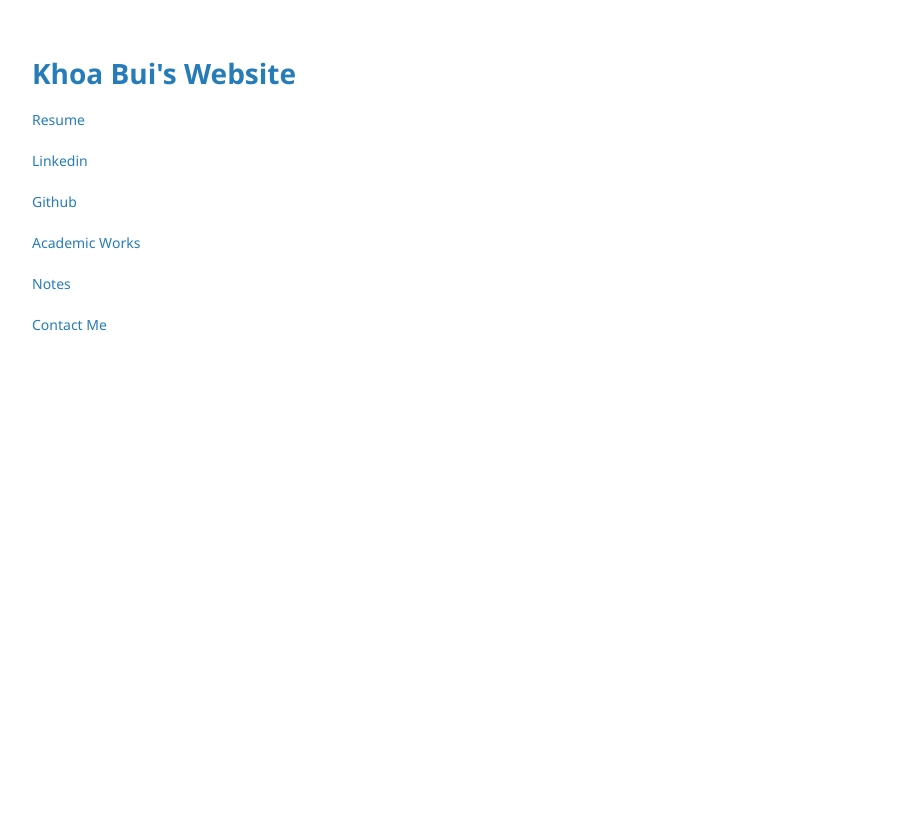
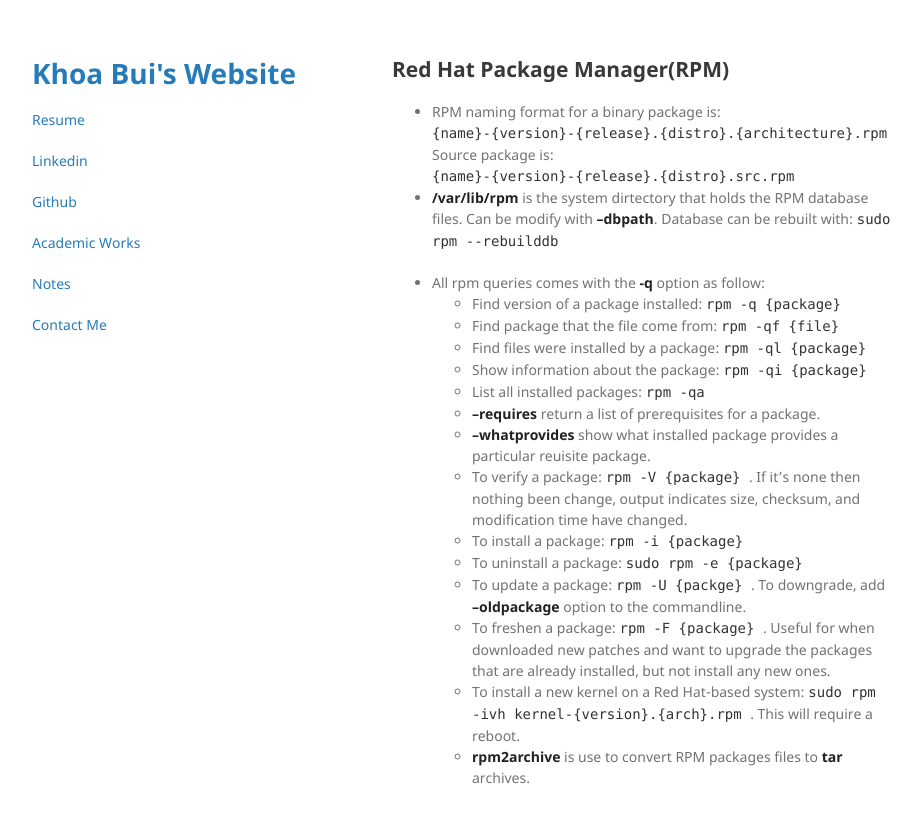
Before and after one commit to khoabuiv/khoabuiv.github.io, a Jekyll site: the page built from linux/rpm.md, in a window 1280 px wide. Shown: the top 823 px of the page, without its empty margins (178-1099 px from the left). Built offline with Jekyll 4.4.1, drawn with Linux system fonts in a browser that asks for light colours; our own code applies the rules of GitHub Pages for plain Markdown files.

Commit message:
RPM directory

```diff
--- a/linux/rpm.md
+++ b/linux/rpm.md
@@ -1,3 +1,25 @@
 ---
 layout: post
 ---
+## Red Hat Package Manager(RPM)
+- RPM naming format for a binary package is: <br>
+<code> {name}-{version}-{release}.{distro}.{architecture}.rpm </code> <br>
+Source package is: <br>
+<code> {name}-{version}-{release}.{distro}.src.rpm </code> <br>
+- **/var/lib/rpm** is the system dirtectory that holds the RPM database files. Can be modify with **--dbpath**. Database can be rebuilt with: <code> sudo rpm --rebuilddb </code>
+
+- All rpm queries comes with the **-q** option as follow:
+    - Find version of a package installed: <code> rpm -q {package} </code>
+    - Find package that the file come from: <code> rpm -qf {file} </code>
+    - Find files were installed by a package: <code> rpm -ql {package} </code>
+    - Show information about the package: <code> rpm -qi {package} </code>
+    - List all installed packages: <code> rpm -qa </code>
+    - **--requires** return a list of prerequisites for a package.
+    - **--whatprovides** show what installed package provides a particular reuisite package.
+    - To verify a package: <code> rpm -V {package} </code>. If it's none then nothing been change, output indicates size, checksum, and modification time have changed.
+    - To install a package: <code> rpm -i {package} </code>
+    - To uninstall a package: <code> sudo rpm -e {package} </code>
+    - To update a package: <code> rpm -U {packge} </code>. To downgrade, add **--oldpackage** option to the commandline.
+    - To freshen a package: <code> rpm -F {package} </code>. Useful for when downloaded new patches and want to upgrade the packages that are already installed, but not install any new ones.
+    - To install a new kernel on a Red Hat-based system: <code> sudo rpm -ivh kernel-{version}.{arch}.rpm </code>. This will require a reboot.
+    - **rpm2archive** is use to convert RPM packages files to **tar** archives.
```
Also changed, not shown: linux/apt.md (+1 -0 lines), linux/dpkg.md (+1 -0 lines), linux/package_management.md (+1 -0 lines).
